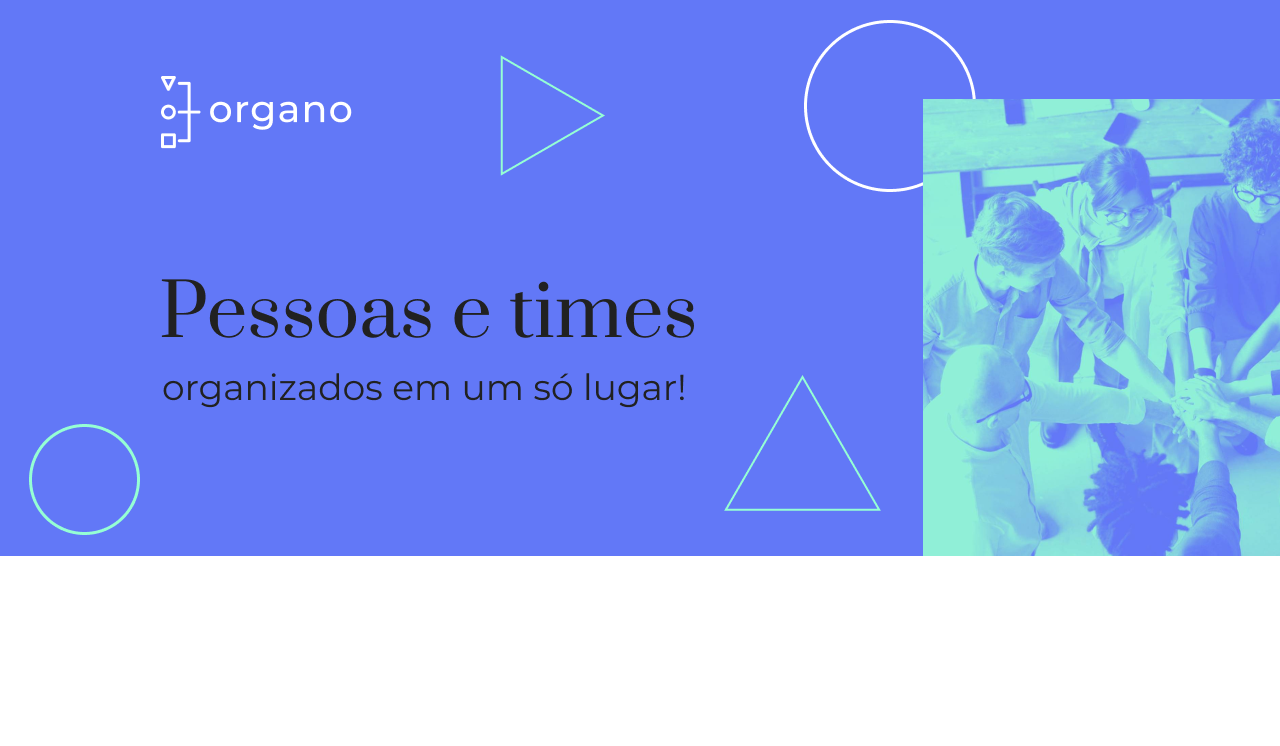
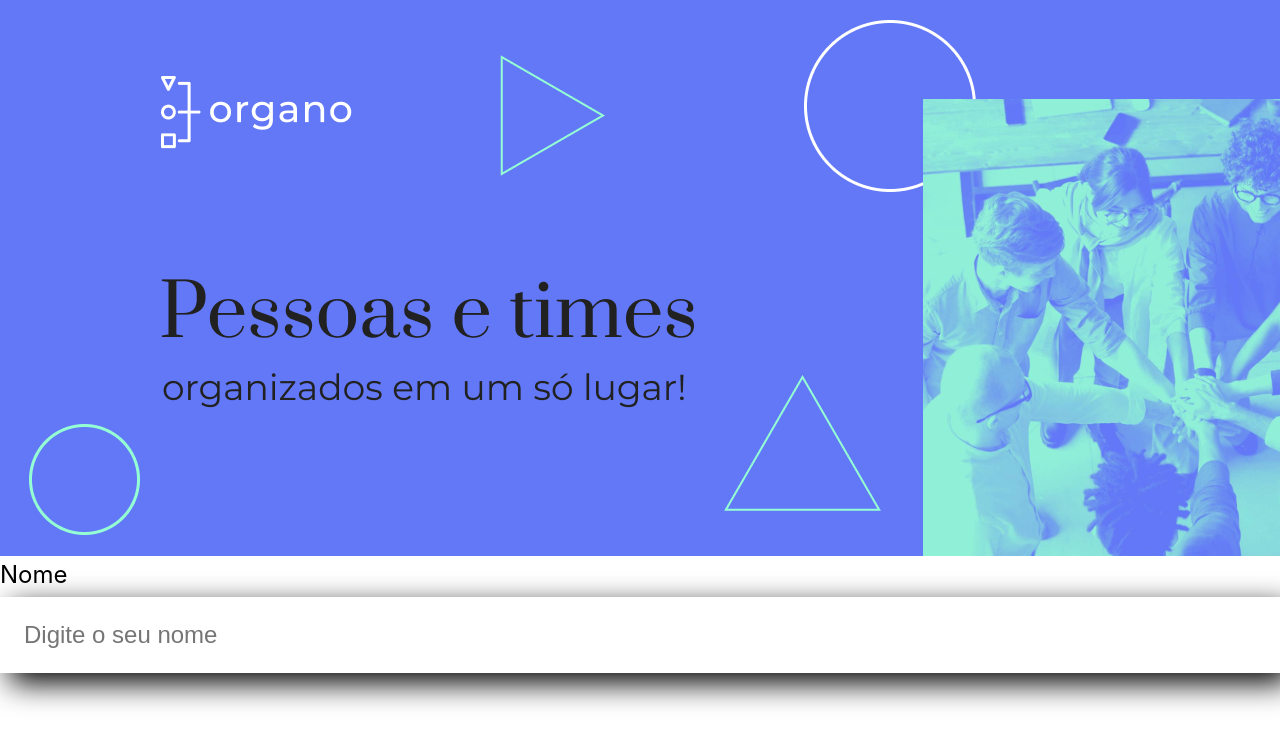
Before and after one commit to Tiago20Maia/organo, a React (Create React App) app: page / in a window 1280 px wide. Shown: the top 746 px of the page. Built offline with nearby package versions, Linux system fonts and the light colour scheme.

Commit message:
Criando o componente de textos

```diff
--- a/src/App.js
+++ b/src/App.js
@@ -1,9 +1,11 @@
-import Banner from "./components/banner/banner";
+import Banner from "./components/Banner";
+import TextField from "./components/TextField";
 
 const App = () => {
   return (
     <div>
       <Banner />
+      <TextField />
     </div>
   );
 };
--- /dev/null
+++ b/src/components/TextField/index.css
@@ -0,0 +1,19 @@
+.text-field {
+  magin: 24px 0;
+}
+
+.text-field label {
+  display: block;
+  margin-bottom: 8px;
+  font-size: 24px;
+}
+
+.text-field input {
+  background-color: #fff;
+  box-shadow: 10px 10px 30px rgba(0, 0, 0.06);
+  width: 100%;
+  border: none;
+  font-size: 24px;
+  padding: 24px;
+  box-sizing: border-box;
+}
--- /dev/null
+++ b/src/components/TextField/index.js
@@ -0,0 +1,12 @@
+import './index.css'
+
+const TextField = () => {
+  return (
+    <div className='text-field'>
+      <label>Nome</label>
+      <input placeholder='Digite o seu nome'/>
+    </div>
+  );
+};
+
+export default TextField;
```
Also changed, not shown: src/components/Banner/index.css (renamed from src/components/banner/banner.css), src/components/Banner/index.js (renamed from src/components/banner/banner.js).
